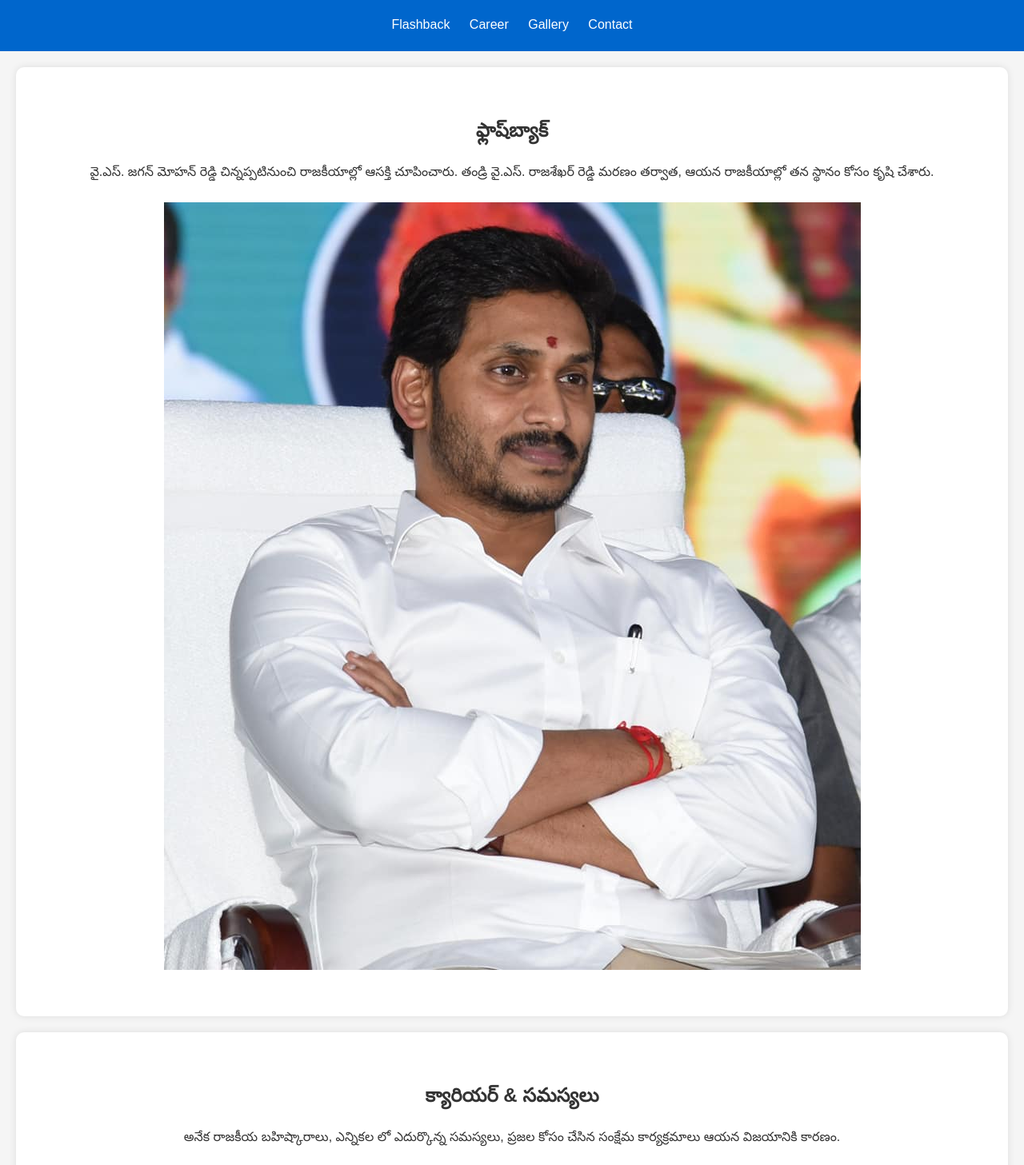
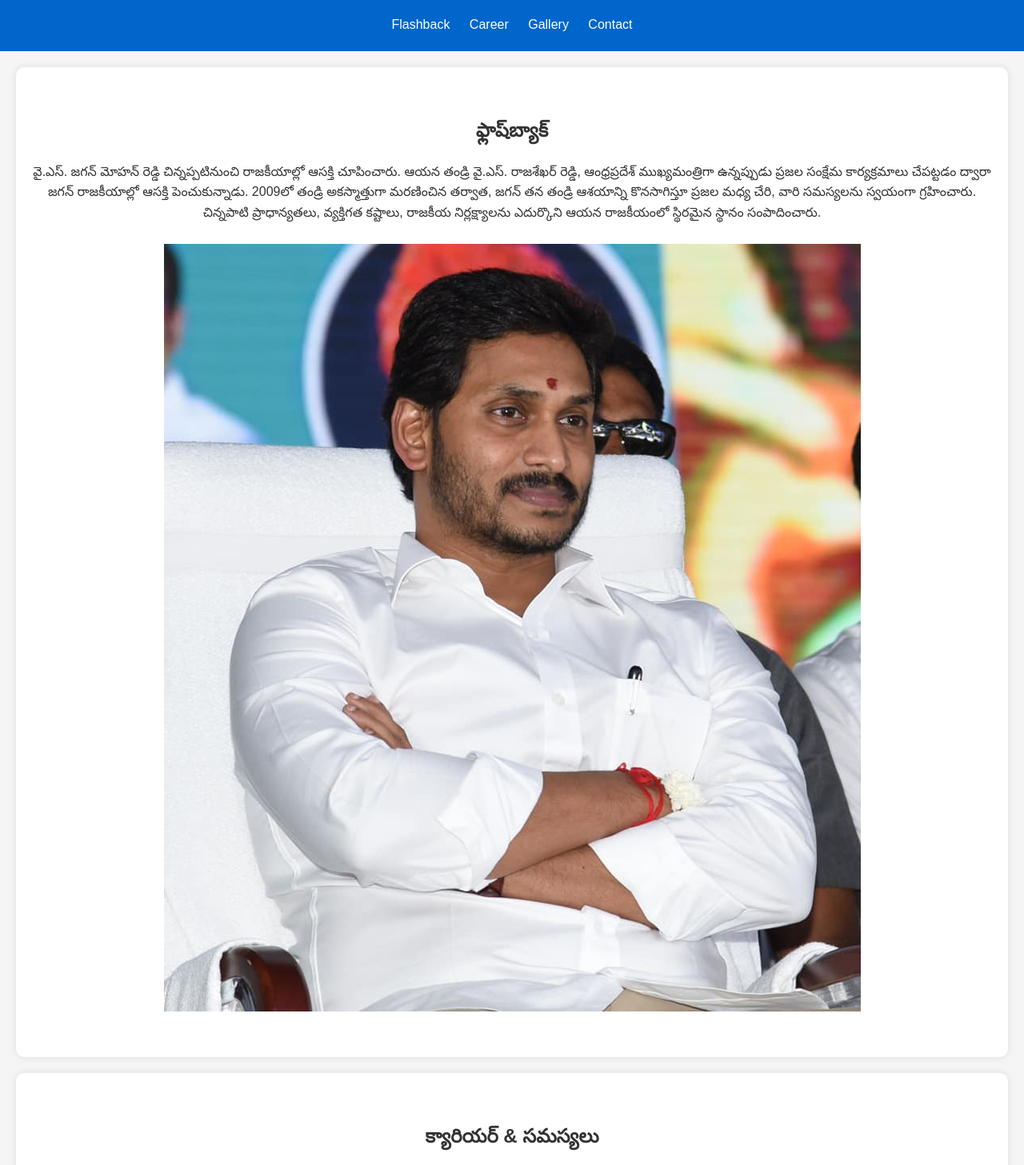
Before and after one commit to Ajaypremkumar7/Anna, a plain HTML site: page index.html in a window 1280 px wide. Shown: the part 96-1553 px from the top of the page at 80% size. Drawn offline with Linux system fonts and the light colour scheme.

Commit message:
Update index.html with expanded Telugu content and meta tags

```diff
--- a/index.html
+++ b/index.html
@@ -4,6 +4,9 @@
   <meta charset="UTF-8">
   <meta name="viewport" content="width=device-width, initial-scale=1.0">
   <title>YS JAGAN BY AJAY_PREM_KUMAR</title>
+  <meta name="description" content="YS JAGAN MOHAN REDDY - Flashback, Career, Struggles & Success Story by AJAY_PREM_KUMAR.">
+  <meta name="keywords" content="YS JAGAN, Jagan Mohan Reddy, Andhra Pradesh CM, Biography, Struggles, Success, AJAY_PREM_KUMAR">
+  <meta name="author" content="Ajay Prem Kumar">
   <link rel="stylesheet" href="style.css">
 </head>
 <body>
@@ -21,7 +24,9 @@
     <h2>ఫ్లాష్‌బ్యాక్</h2>
     <p>
       వై.ఎస్. జగన్ మోహన్ రెడ్డి చిన్నప్పటినుంచి రాజకీయాల్లో ఆసక్తి చూపించారు.
-      తండ్రి వై.ఎస్. రాజశేఖర్ రెడ్డి మరణం తర్వాత, ఆయన రాజకీయాల్లో తన స్థానం కోసం కృషి చేశారు.
+      ఆయన తండ్రి వై.ఎస్. రాజశేఖర్ రెడ్డి, ఆంధ్రప్రదేశ్ ముఖ్యమంత్రిగా ఉన్నప్పుడు ప్రజల సంక్షేమ కార్యక్రమాలు చేపట్టడం ద్వారా జగన్ రాజకీయాల్లో ఆసక్తి పెంచుకున్నాడు.
+      2009లో తండ్రి అకస్మాత్తుగా మరణించిన తర్వాత, జగన్ తన తండ్రి ఆశయాన్ని కొనసాగిస్తూ ప్రజల మధ్య చేరి, వారి సమస్యలను స్వయంగా గ్రహించారు.
+      చిన్నపాటి ప్రాధాన్యతలు, వ్యక్తిగత కష్టాలు, రాజకీయ నిర్లక్ష్యాలను ఎదుర్కొని ఆయన రాజకీయంలో స్థిరమైన స్థానం సంపాదించారు.
     </p>
     <img src="images/Jagan.jpg" alt="YS Jagan Mohan Reddy" class="responsive-img">
   </section>
@@ -29,7 +34,10 @@
   <section id="career">
     <h2>క్యారియర్ & సమస్యలు</h2>
     <p>
-      అనేక రాజకీయ బహిష్కారాలు, ఎన్నికల లో ఎదుర్కొన్న సమస్యలు, ప్రజల కోసం చేసిన సంక్షేమ కార్యక్రమాలు ఆయన విజయానికి కారణం.
+      జగన్ మోహన్ రెడ్డి అనేక రాజకీయ బహిష్కారాలు, ఎన్నికల లో విఫలతలు ఎదుర్కొన్నారు.
+      కానీ ఆయన ప్రజల సమస్యలపై దృష్టి సారించడం, గ్రామాల్లో నేరుగా చేరి సంక్షేమ కార్యక్రమాలు చేపట్టడం ద్వారా తన ప్రజాప్రముఖ్యతను పెంచారు.
+      పార్టీ స్థాపన, ఎన్నికల ప్రణాళికలు, రాజకీయ వ్యూహాలను సక్రమంగా అమలు చేయడం ద్వారా 2019లో ఆయన అత్యధిక మెజారిటీతో ఆంధ్రప్రదేశ్ ముఖ్యమంత్రిగా ఎన్నికయ్యారు.
+      తన రాజకీయ జీవితంలో ఎదుర్కొన్న సమస్యలను, పార్టీ వ్యతిరేక చర్యలను, మరియు వ్యక్తిగత కష్టాలను అధిగమిస్తూ జగన్ ప్రజల హృదయాల్లో స్థానం సంపాదించారు.
     </p>
     <img src="images/Jagan.jpg" alt="YS Jagan Mohan Reddy" class="responsive-img">
   </section>
```
